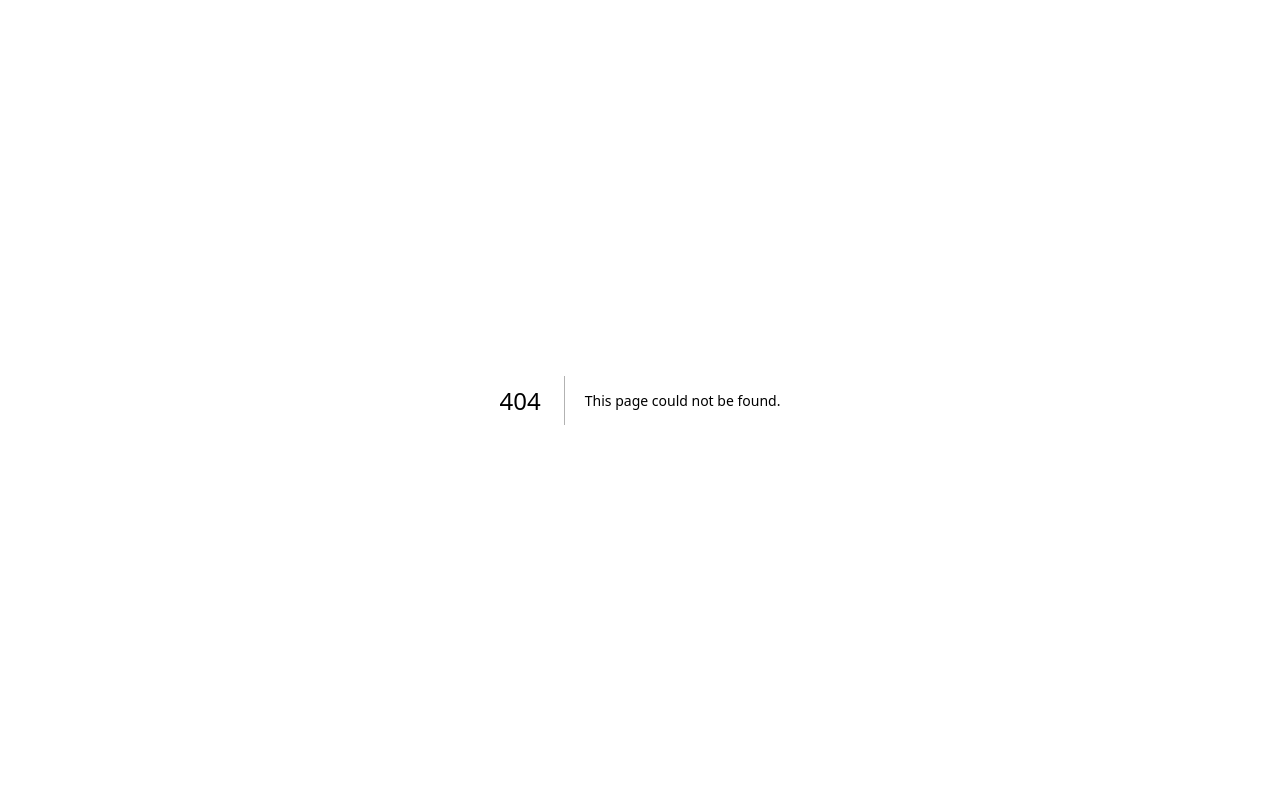
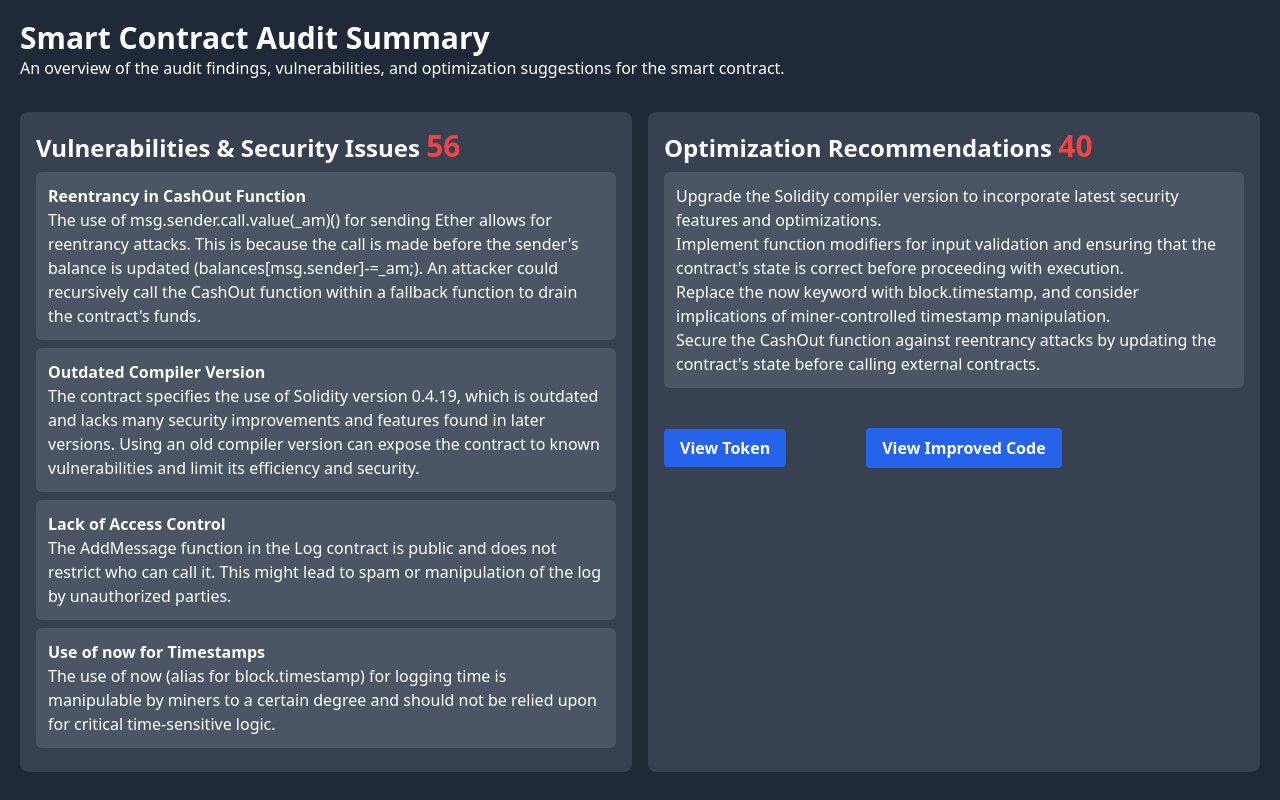
Before and after one commit to rdave8/Chainmail, a Next.js app: page /audit2 in a window 1280 px wide. Before the commit this address had no page. Built offline with nearby package versions, Linux system fonts and the light colour scheme.

Commit message:
audit2 thingy

```diff
--- /dev/null
+++ b/app/audit2/page.tsx
@@ -0,0 +1,161 @@
+'use client'
+import React, { useState } from 'react';
+
+interface Vulnerability {
+  title: string;
+  description: string;
+
+}
+
+const vulnerabilities: Vulnerability[] = [
+  {
+    title: 'Reentrancy in CashOut Function',
+    description: 'The use of msg.sender.call.value(_am)() for sending Ether allows for reentrancy attacks. This is because the call is made before the sender\'s balance is updated (balances[msg.sender]-=_am;). An attacker could recursively call the CashOut function within a fallback function to drain the contract\'s funds.',
+
+  },
+  {
+    title: 'Outdated Compiler Version',
+    description: 'The contract specifies the use of Solidity version 0.4.19, which is outdated and lacks many security improvements and features found in later versions. Using an old compiler version can expose the contract to known vulnerabilities and limit its efficiency and security.',
+
+  },
+  {
+    title: 'Lack of Access Control',
+    description: 'The AddMessage function in the Log contract is public and does not restrict who can call it. This might lead to spam or manipulation of the log by unauthorized parties.',
+
+  },
+  {
+    title: 'Use of now for Timestamps',
+    description: 'The use of now (alias for block.timestamp) for logging time is manipulable by miners to a certain degree and should not be relied upon for critical time-sensitive logic.',
+
+  },
+  // Add other vulnerabilities as needed
+];
+
+const optimizations: string[] = [
+  'Upgrade the Solidity compiler version to incorporate latest security features and optimizations.',
+  // Add other optimizations as needed
+];
+
+const AuditReport: React.FC = () => {
+  const [showCodePopup, setShowCodePopup] = useState<boolean>(false);
+
+  return (
+    <div className="bg-gray-800 text-white font-sans min-h-screen p-5">
+      <div className="mb-8">
+        <h1 className="text-3xl font-bold">Smart Contract Audit Summary</h1>
+        <p>An overview of the audit findings, vulnerabilities, and optimization suggestions for the smart contract.</p>
+      </div>
+
+      <div className="grid md:grid-cols-2 gap-4">
+        <div className="bg-gray-700 p-4 rounded-lg">
+          <h2 className="text-2xl font-bold">Vulnerabilities & Security Issues <span className="text-red-500 text-3xl">56</span></h2>
+          {vulnerabilities.map((vul, index) => (
+            <>
+            <div key={index} className="bg-gray-600 p-3 rounded-md hover:bg-gray-500 my-2">
+              <h3 className="font-bold">{vul.title}</h3>
+              <p>{vul.description}</p>
+            </div>
+
+            </>
+          ))}
+        </div>
+
+        <div className="bg-gray-700 p-4 rounded-lg">
+          <h2 className="text-2xl font-bold">Optimization Recommendations <span className="text-red-500 text-3xl">40</span></h2>
+            <div className="bg-gray-600 p-3 rounded-md hover:bg-gray-500 my-2">
+              <p>Upgrade the Solidity compiler version to incorporate latest security features and optimizations.</p>
+              <p>Implement function modifiers for input validation and ensuring that the contract's state is correct before proceeding with execution.</p>
+              <p>Replace the now keyword with block.timestamp, and consider implications of miner-controlled timestamp manipulation.</p>
+              <p>Secure the CashOut function against reentrancy attacks by updating the contract's state before calling external contracts.</p>
+            </div>
+            <a href="https://sepolia.arbiscan.io/token/0xc5d06666509f1010b77500c92fc9a1d4324c7964#code" className="mt-8 bg-blue-600 hover:bg-blue-700 text-white font-bold py-2 px-4 rounded focus:outline-none focus:shadow-outline mr-4 lg:mr-20">
+              View Token
+            </a>
+
+            <button className="mt-8 bg-blue-600 hover:bg-blue-700 text-white font-bold py-2 px-4 rounded focus:outline-none focus:shadow-outline"
+              onClick={() => setShowCodePopup(true)}>
+              View Improved Code
+            </button>
+        </div>
+      </div>
+
+      {showCodePopup && (
+        <div className="fixed inset-0 bg-black bg-opacity-50 overflow-y-auto h-full w-full" id="my-modal">
+          <div className="relative top-20 mx-auto p-5 border w-3/4 shadow-lg rounded-md bg-gray-700">
+            <div className="mt-3 text-center">
+              <h3 className="text-lg leading-6 font-medium text-white">Improved Contract Code</h3>
+              <div className="mt-2 px-7 py-3 bg-gray-800 text-white rounded-lg text-left">
+                {/* Improved contract code here, properly formatted */}
+                <pre className="overflow-x-auto">
+                  <code>
+                    {`
+                      // SPDX-License-Identifier: MIT
+                      pragma solidity ^0.8.0;
+
+                      interface ILog {
+                          function AddMessage(address _adr, uint _val, string calldata _data) external;
+                      }
+
+                      contract Private_Bank {
+                          mapping(address => uint) public balances;
+                          uint public MinDeposit = 1 ether;
+                          ILog private TransferLog;
+
+                          constructor(address _log) {
+                              TransferLog = ILog(_log);
+                          }
+
+                          function Deposit() external payable {
+                              require(msg.value >= MinDeposit, "Deposit must be at least 1 ether");
+                              balances[msg.sender] += msg.value;
+                              TransferLog.AddMessage(msg.sender, msg.value, "Deposit");
+                          }
+
+                          function CashOut(uint _am) external {
+                              require(_am <= balances[msg.sender], "Insufficient funds");
+                              balances[msg.sender] -= _am; // Update the balance first to prevent reentrancy
+                              (bool sent,) = msg.sender.call{value: _am}("");
+                              require(sent, "Failed to send Ether");
+                              TransferLog.AddMessage(msg.sender, _am, "CashOut");
+                          }
+
+                          // Fallback function to accept Ether.
+                          receive() external payable {}
+                      }
+
+                      contract Log {
+                          struct Message {
+                              address Sender;
+                              string Data;
+                              uint Val;
+                              uint Time;
+                          }
+
+                          Message[] public History;
+
+                          function AddMessage(address _adr, uint _val, string calldata _data) external {
+                              History.push(Message({
+                                  Sender: _adr,
+                                  Data: _data,
+                                  Val: _val,
+                                  Time: block.timestamp
+                              }));
+                          }
+                      }
+
+                    `}
+                  </code>
+                </pre>
+              </div>
+              <div className="items-center px-4 py-3">
+                <button onClick={() => setShowCodePopup(false)} className="px-4 py-2 bg-red-500 p-3 rounded-lg text-white hover:bg-red-400">Close</button>
+              </div>
+            </div>
+          </div>
+        </div>
+      )}
+    </div>
+  );
+};
+
+export default AuditReport;
```
